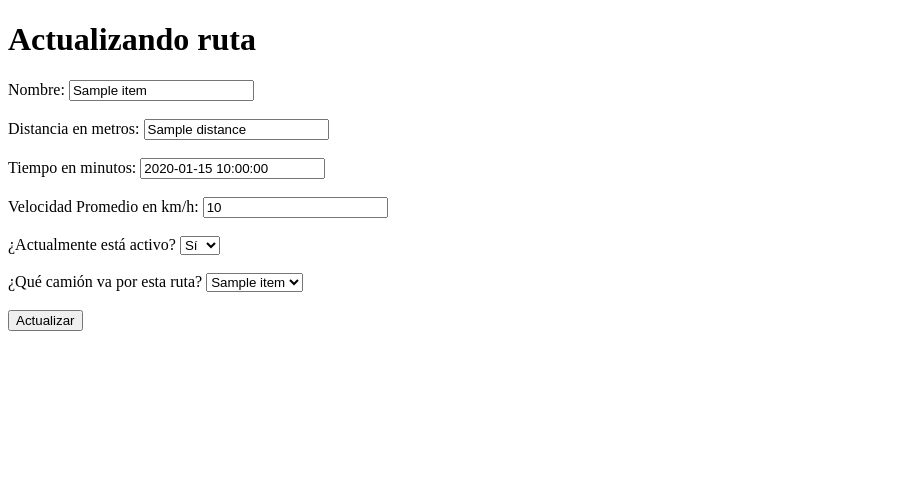
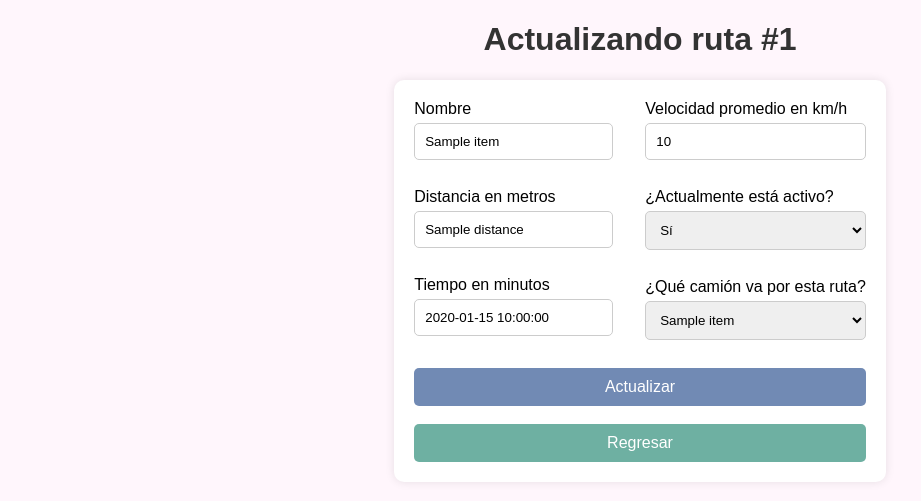
Before and after one commit to edu-flores/jewelry-database, a Flask app: page /admin/route-edit/1 in a window 1280 px wide. Shown: the top 501 px of the page, without its empty margins (0-921 px from the left). Run offline with Flask 3, Linux system fonts and the light colour scheme; a database or web service that is not in the repository returns one stand-in record (values such as "Sample title"); data that the repository does not hold is empty.

Commit message:
style form

```diff
--- a/flask_app/templates/route-form.html
+++ b/flask_app/templates/route-form.html
@@ -4,6 +4,97 @@
     <meta charset="UTF-8">
     <meta name="viewport" content="width=device-width, initial-scale=1.0">
     <title>Joyería Fina</title>
+
+    <style>
+      body {
+          font-family: Arial, sans-serif;
+          background-color: #fff6fc;
+          display: flex;
+          flex-direction: column;
+          justify-content: center;
+          align-items: center;
+          margin: 0;
+      }
+
+      h1 {
+          color: #333;
+      }
+
+      form {
+          text-align: left;
+          background-color: #fff;
+          padding: 20px;
+          border-radius: 10px;
+          box-shadow: 0 0 10px rgba(0, 0, 0, 0.1);
+      }
+
+      .form-column {
+          float: left;
+          width: 33.33%;
+          padding: 10px;
+          box-sizing: border-box;
+      }
+
+      label {
+          display: block;
+          margin-bottom: 5px;
+      }
+
+      input {
+          width: 100%;
+          padding: 10px;
+          margin-bottom: 10px;
+          border: 1px solid #ccc;
+          border-radius: 5px;
+          box-sizing: border-box;
+      }
+
+      select {
+          width: 100%;
+          padding: 10px;
+          border: 1px solid #ccc;
+          border-radius: 5px;
+          margin-bottom: 10px;
+      }
+
+      button {
+          display: block;
+          width: 100%;
+          padding: 10px 20px;
+          border: none;
+          border-radius: 5px;
+          font-size: 16px;
+          cursor: pointer;
+          color: #fff;
+      }
+
+      button a {
+          color: #fff;
+          text-decoration: none;
+      }
+
+      button a:hover {
+          text-decoration: underline;
+      }
+
+      .buttons-container {
+          text-align: right;
+          padding: 10px;
+      }
+
+      .secondary {
+          background-color: #6eb0a2;
+      }
+
+      .primary {
+          background-color: #718ab4;
+      }
+
+      .flex {
+        display: flex;
+        gap: 2rem;
+      }
+    </style>
   </head>
   <body>
     {% if error %}
@@ -11,21 +102,24 @@
     {% endif %}
 
     {% if data %}
-      <h1>Actualizando ruta</h1>
+      <h1>Actualizando ruta #{{ route["route_id"] }}</h1>
       <form action="/route-udpate/{{ route["route_id"] }}" method="POST">
-        <label for="name">Nombre:</label>
+        <div class="flex">
+          <div>
+            <label for="name">Nombre</label>
             <input type="text" id="name" name="name" required value="{{ route["name"] }}">
             <br><br>
 
-        <label for="distance">Distancia en metros:</label>
+            <label for="distance">Distancia en metros</label>
             <input type="text" id="distance" name="distance" required value="{{ route["distance"] }}">
             <br><br>
 
-        <label for="time">Tiempo en minutos:</label>
+            <label for="time">Tiempo en minutos</label>
             <input type="text" id="time" name="time" required value="{{ route["time"] }}">
             <br><br>
-
-        <label for="average_speed">Velocidad Promedio en km/h:</label>
+          </div>
+          <div>
+            <label for="average_speed">Velocidad promedio en km/h</label>
             <input type="text" id="average_speed" name="average_speed" required value="{{ route["average_speed"] }}">
             <br><br>
 
@@ -48,25 +142,32 @@
               {% endfor %}
             </select>
             <br><br>
+          </div>
+        </div>
 
-        <button type="submit">Actualizar</button>
+        <button type="submit" class="primary">Actualizar</button>
+        <br>
+        <button type="button" class="secondary"><a href="/admin/routes">Regresar</a></button>
       </form>
     {% else %}
       <h1>Agregando ruta</h1>
       <form action="/route-add" method="POST">
-        <label for="name">Nombre:</label>
+        <div class="flex">
+          <div>
+            <label for="name">Nombre</label>
             <input type="text" id="name" name="name" required>
             <br><br>
 
-        <label for="distance">Distancia en metros:</label>
+            <label for="distance">Distancia en metros</label>
             <input type="text" id="distance" name="distance" required>
             <br><br>
 
-        <label for="time">Tiempo en minutos:</label>
+            <label for="time">Tiempo en minutos</label>
             <input type="text" id="time" name="time" required>
             <br><br>
-
-        <label for="average_speed">Velocidad promedio en km/h:</label>
+          </div>
+          <div>
+            <label for="average_speed">Velocidad promedio en km/h</label>
             <input type="text" id="average_speed" name="average_speed" required>
             <br><br>
 
@@ -84,8 +185,12 @@
               {% endfor %}
             </select>
             <br><br>
+          </div>
+        </div>
 
-        <button type="submit">Agregar</button>
+        <button type="submit" class="primary">Agregar</button>
+        <br>
+        <button type="button" class="secondary"><a href="/admin/routes">Regresar</a></button>
       </form>
     {% endif %}
   </body>
```
Lines whose indentation alone changed are shown as unchanged.
